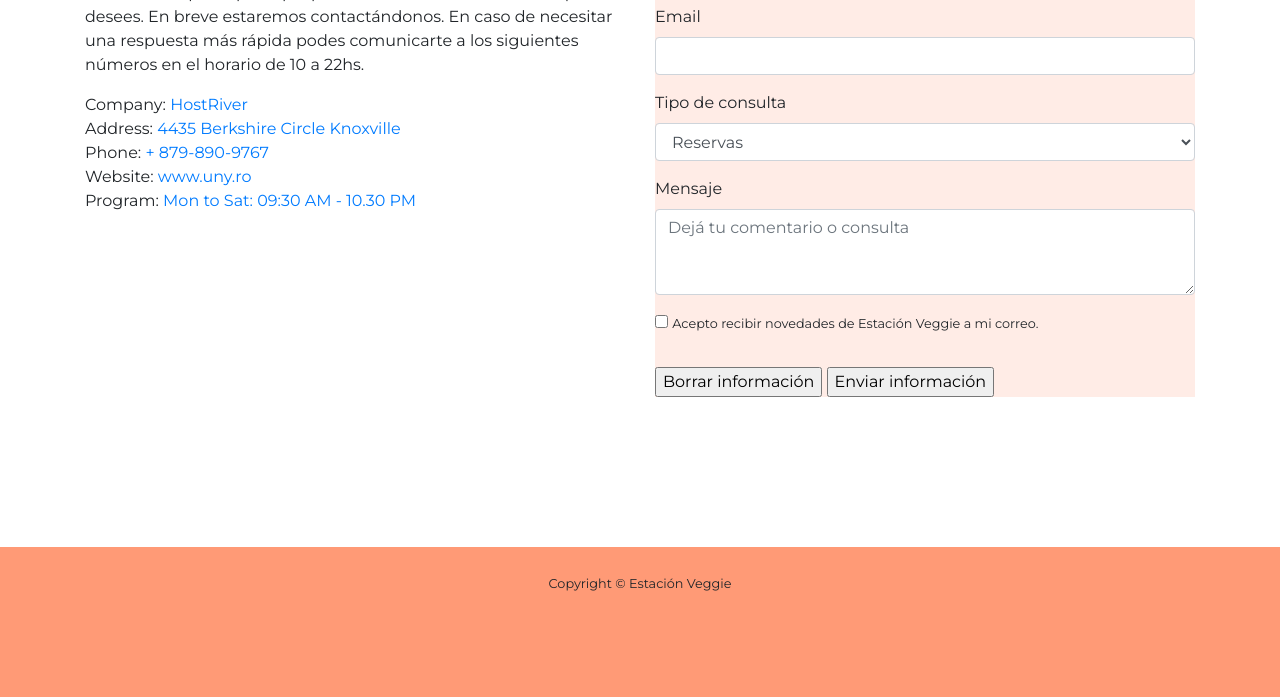
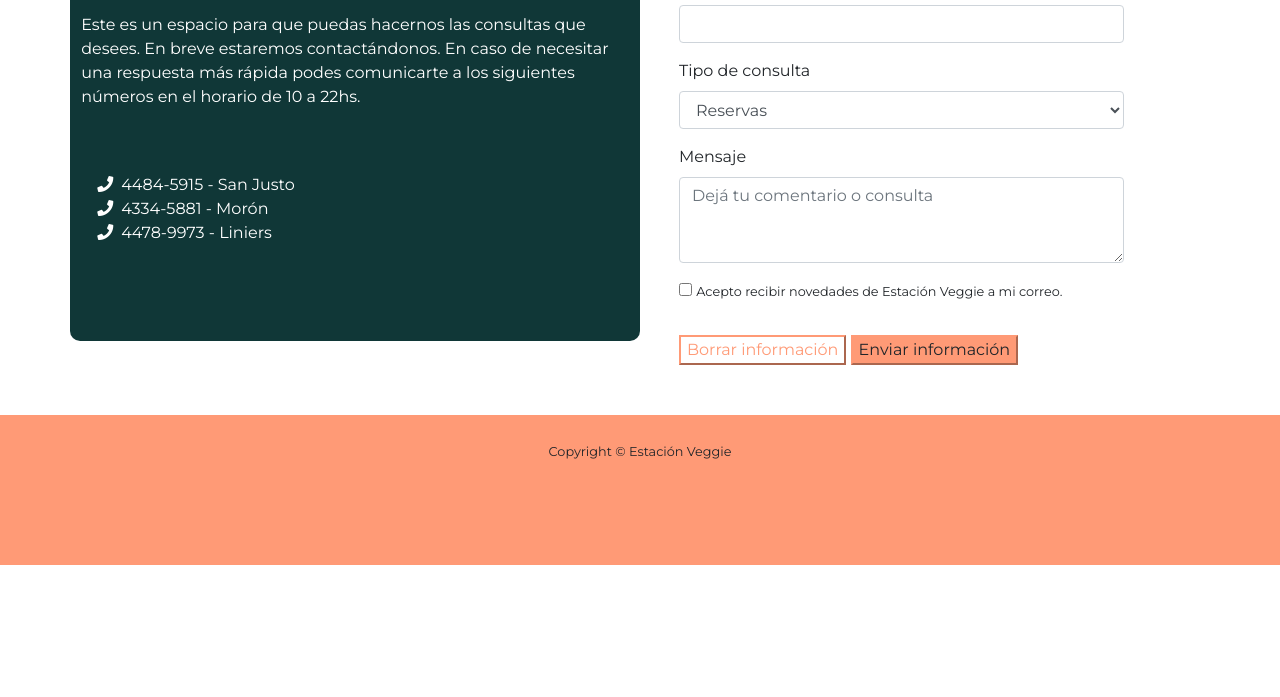
Before and after one commit to rociopenalva/Estacion-Veggie, a website: page contacto.html in a window 1280 px wide. Shown: the part 601-1298 px from the top of the page. After the commit the page ends 1166 px from the top, so only its background shows below. Drawn offline with nearby package versions, Linux system fonts and the light colour scheme.

Commit message:
pagina contacto terminada

```diff
--- a/contacto.html
+++ b/contacto.html
@@ -73,41 +73,31 @@
         <div class="container h-100">
             <div class="row h-100 align-items-center">
                 <div class="col-xs-12 col-md-3">
-                    <h1>CONTACTO</h1>
+                    <h1 class="titulo__pagina">CONTACTO</h1>
 
                 </div>
             </div>
         </div>
     </header>
     <div class="container-fluid contenido">
-        <section class=" pt-5">
+        <section class="pt-3 ">
             <div class="container">
 
                 <div class="row ">
 
-                    <div class="col-md-6 mt-3 wow animate__animated animate__fadeInLeft " data-wow-delay=".2s">
+                    <div class="tarjeta col-md-6 mr-2 mb-4 wow animate__animated animate__fadeInLeft " data-wow-delay=".2s">
                         <h2 class="formtitle">Estamos para ayudar</h2>
                         <p>Este es un espacio para que puedas hacernos las consultas que desees. En breve estaremos contactándonos. En caso de necesitar una respuesta más rápida podes comunicarte a los siguientes números en el horario de 10 a 22hs. </p>
 
-                        <div class="find-widget">
-                            Company: <a href="https://hostriver.ro">HostRiver</a>
-                        </div>
-                        <div class="find-widget">
-                            Address: <a href="#">4435 Berkshire Circle Knoxville</a>
-                        </div>
-                        <div class="find-widget">
-                            Phone: <a href="#">+ 879-890-9767</a>
-                        </div>
+                        <ul class="fa-ul">
+  <li><span class="fa-li"><i class="fas fa-phone"></i></span>4484-5915 - San Justo</li>
+  <li><span class="fa-li"><i class="fas fa-phone"></i></span>4334-5881 - Morón</li>
+  <li><span class="fa-li"><i class="fas fa-phone"></i></span>4478-9973 - Liniers</li>
+</ul>
 
-                        <div class="find-widget">
-                            Website: <a href="https://uny.ro">www.uny.ro</a>
-                        </div>
-                        <div class="find-widget">
-                            Program: <a href="#">Mon to Sat: 09:30 AM - 10.30 PM</a>
-                        </div>
                     </div>
-                    <!-- contact form -->
-                    <div class="col-md-6 wow animate__animated animate__fadeInRight" data-wow-delay=".2s">
+                    <!-- formulario-->
+                    <div class="col-md-5 ml-md-3 wow animate__animated animate__fadeInRight" data-wow-delay=".2s">
                         <form class="shake" role="form" method="post" id="contactForm" name="contact-form" data-toggle="validator">
                             <!-- Nombre -->
                             <div class="form-group label-floating">
@@ -121,7 +111,7 @@
                                 <input class="form-control" id="email" type="email" name="email" required data-error="Please enter your Email">
                                 <div class="help-block with-errors"></div>
                             </div>
-                            <!-- Subject -->
+                            <!-- Asunto -->
                             <div class="form-group label-floating">
                                 <label class="control-label">Tipo de consulta</label>
                                 <select class="form-control">
@@ -148,10 +138,10 @@
                                 <label for="nombre_apellido"><small>Acepto recibir novedades de Estación Veggie a mi correo.</small></label>
                             </div>
 
-                            <!-- Form Submit -->
+                            <!-- botones-->
                             <div class="form-submit mt-4">
-                                <input type="reset" value="Borrar información" />
-                                <input type="submit" value="Enviar información" />
+                                <input type="reset" class="btn-outline-primary" value="Borrar información" />
+                                <input type="submit" class="btn-primary" value="Enviar información" />
 
                             </div>
 
--- a/css/styles.css
+++ b/css/styles.css
@@ -87,13 +87,12 @@ a.nav-link:hover:before {
   height: 2px;
 }
 .contenido /* solo cuando es cortita la pag */   {
-    min-height: 80vh;
+
     /* will cover the 80% of viewport */
     overflow: hidden;
     display: block;
     position: relative;
-    padding-bottom: 150px;
-    /* height of your footer */
+    padding-bottom: 50px;
 }
 
 /*contenido*/
@@ -281,14 +280,10 @@ a.nav-link:hover:before {
 
 /* contacto */
 
-.formulario {
-    width: 500px;
-    margin: auto;
-
-    border: solid 2px #103737;
-    padding: 50px 20px;
+.formtitle{
+    text-transform: uppercase;
+    font-weight: 600;
 }
-
 
 
 #sticky-footer {
@@ -333,9 +328,7 @@ a.nav-link:hover:before {
     font-size: 18px;
     text-align: center;
 }
-    body{
-        background: /*red !important;*/
-    }
+
 }
 
 @media screen and (min-width: 1099px) {
--- a/scss/stil.scss
+++ b/scss/stil.scss
@@ -17,22 +17,24 @@ $primary_shadow: rgba(255, 154, 118, 0.5);
 $primary_text_color_dark_bright: #212529;
 
 
-$verde_oscuro: #103737;
+$verde: #103737;
 $blanco: #FFF;
+$naranjaclaro: #FFECE6;
 
+
+.titulo__pagina {
+    color: $verde;
+}
 
 .bg-light {
     background-color: $primary_t3 !important;
 }
 
-.navbar-light {
-    color: $verde_oscuro !important;
-}
 
 .importante__titulo {
     font-family: 'Abril Fatface', cursive;
     font-size: 3rem;
-    color: $verde_oscuro;
+    color: $verde;
 
 }
 
@@ -49,7 +51,7 @@ $blanco: #FFF;
 #historia {
     article p {
         color: $blanco !important;
-        background-color: $verde_oscuro !important;
+        background-color: $verde !important;
     }
 
     a {
@@ -68,9 +70,19 @@ $blanco: #FFF;
 
 }
 
-form {
-    background: $primary_t3;
+.tarjeta {
+    padding: 2rem 0.7rem;
+    background: $verde;
+    color: $blanco;
+    display: grid;
+    justify-content: space-around;
+
+     -webkit-border-radius: 10px;
+    -moz-border-radius: 10px;
+    border-radius: 10px;
+    border-radius: 10px;
 }
+
 
 .alert-primary {
     color: $primary_t5;
```
Also changed, not shown: css/sass.css.
